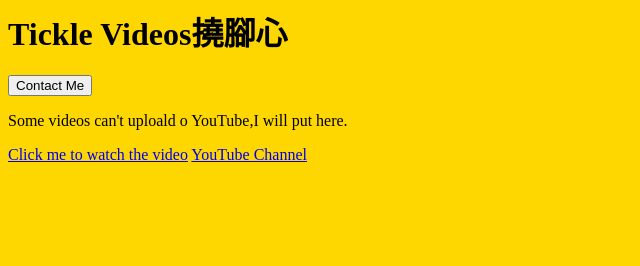
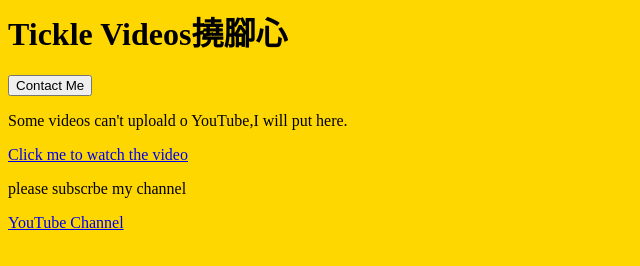
Before and after one commit to Ticklevideos/ticklevideos, a plain HTML site: page index.html in a window 1280 px wide. Shown: the whole page, without its empty margins (0-640 px from the left). Drawn offline with Linux system fonts and the light colour scheme.

Commit message:
Update index.html

```diff
--- a/index.html
+++ b/index.html
@@ -8,6 +8,9 @@
 <button onclick="alert('Email:ticklevideos852@gmail.com')">Contact Me</button>
 <p>Some videos can't uploald o YouTube,I will put here.</p>
 <a href="https://drive.google.com/file/d/1_nr4JgxEkGfiOQZhU9JT9vnWsTt9xyGn/view?usp=drivesdk">Click me to watch the video</a>
+<p>please subscrbe my channel</p>
 <a href="https://youtube.com/@ticklevideos">YouTube Channel</a>
 </body>
 </html>
+
+</p>
```
